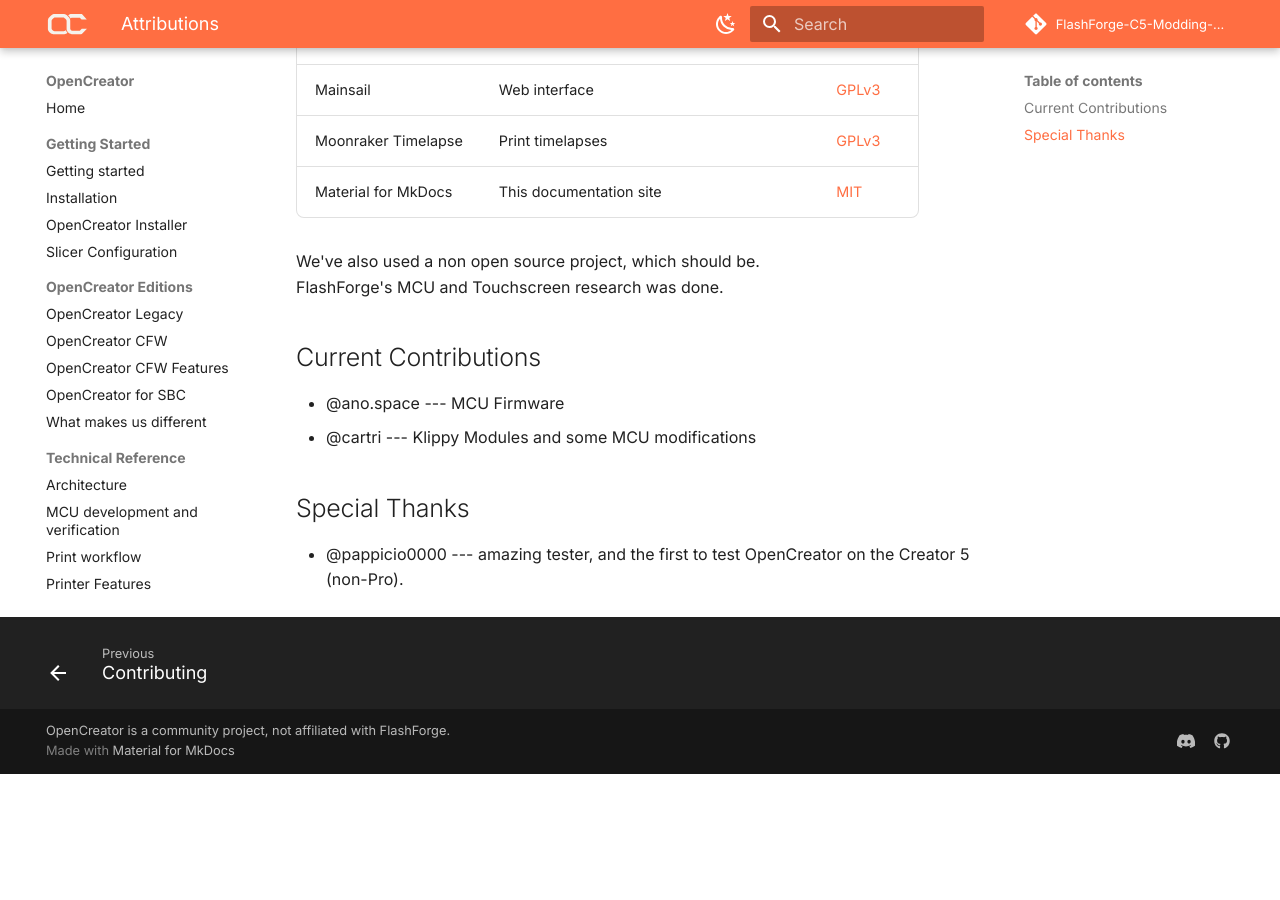
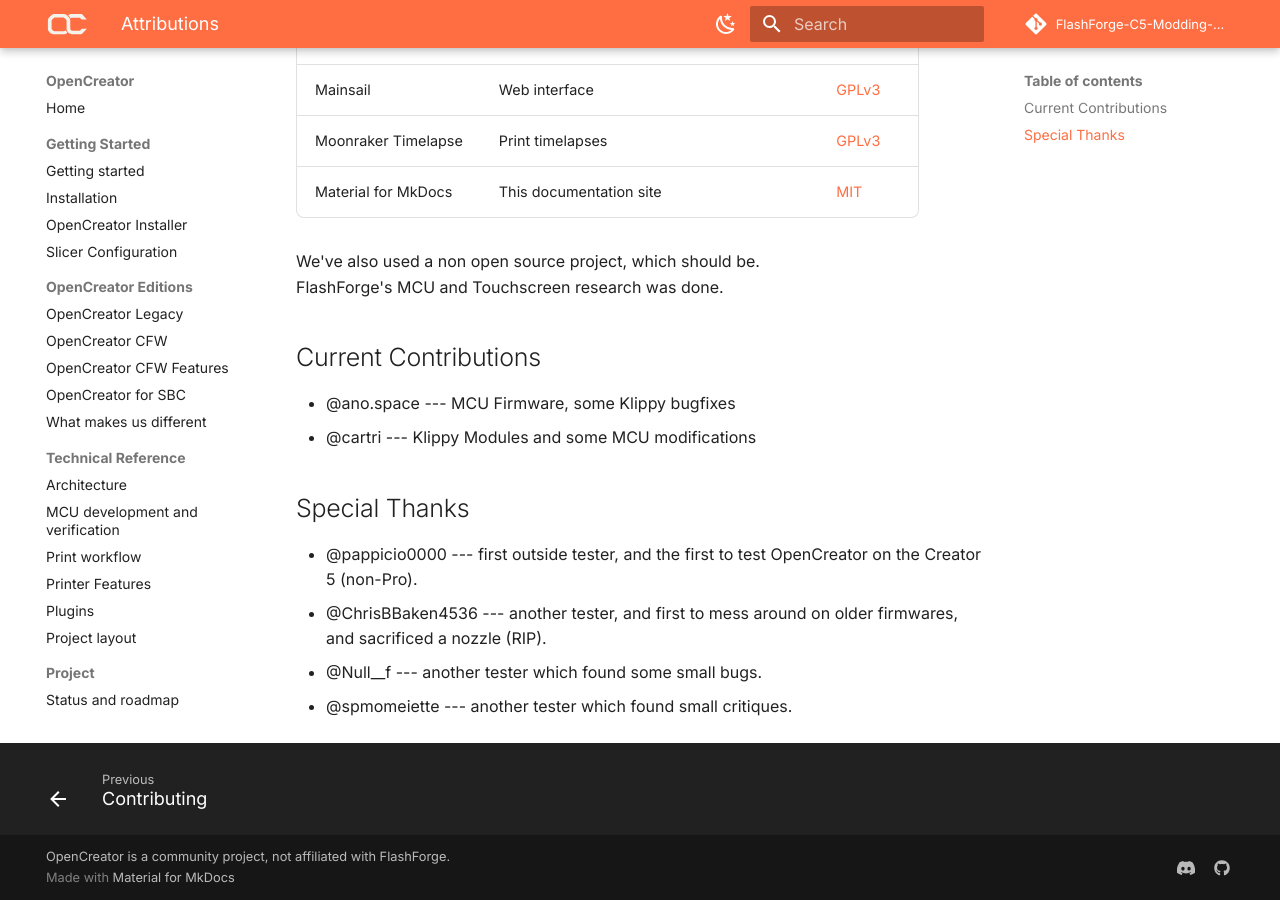
Before and after one commit to FlashForge-C5-Modding-Group/OpenCreator, an MkDocs documentation site: the page built from docs/attributions.md, in a window 1280 px wide and 900 px high, scrolled down 587 px. Built offline with MkDocs 1.6.1 and Material for MkDocs 9.7.7, drawn with Linux system fonts in a browser that asks for light colours; comment, search, counter and statistics services are not loaded; before the commit the page ends 1361 px from its top, so only the background shows below that.

Commit message:
Attributions, new gated, and runout update

```diff
--- a/docs/attributions.md
+++ b/docs/attributions.md
@@ -18,9 +18,12 @@ FlashForge's MCU and Touchscreen research was done.
 
 ## Current Contributions
 
-- @ano.space --- MCU Firmware
+- @ano.space --- MCU Firmware, some Klippy bugfixes
 - @cartri --- Klippy Modules and some MCU modifications
 
 ## Special Thanks
 
-- @pappicio0000 --- amazing tester, and the first to test OpenCreator on the Creator 5 (non-Pro).
+- @pappicio0000 --- first outside tester, and the first to test OpenCreator on the Creator 5 (non-Pro).
+- @ChrisBBaken4536 --- another tester, and first to mess around on older firmwares, and sacrificed a nozzle (RIP).
+- @Null__f --- another tester which found some small bugs.
+- @spmomeiette --- another tester which found small critiques.
```
Also changed, not shown: docs/cfwfeatures.md (+1 -1 lines), docs/installer.md (+3 -0 lines).
